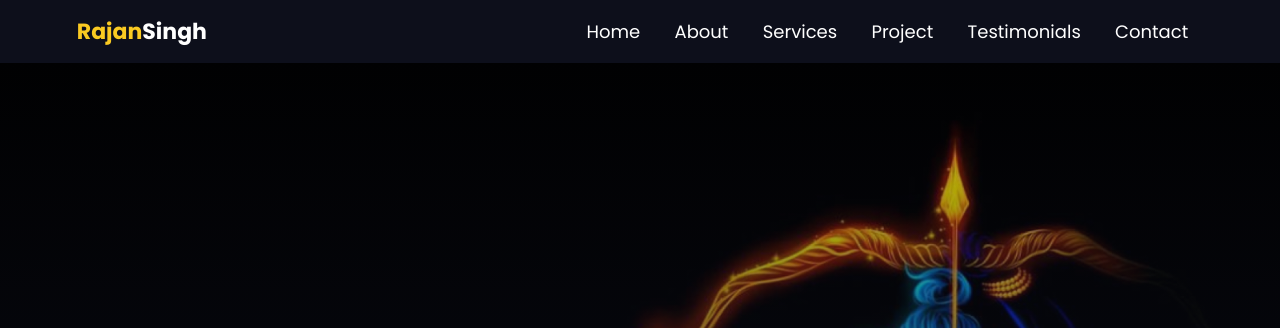
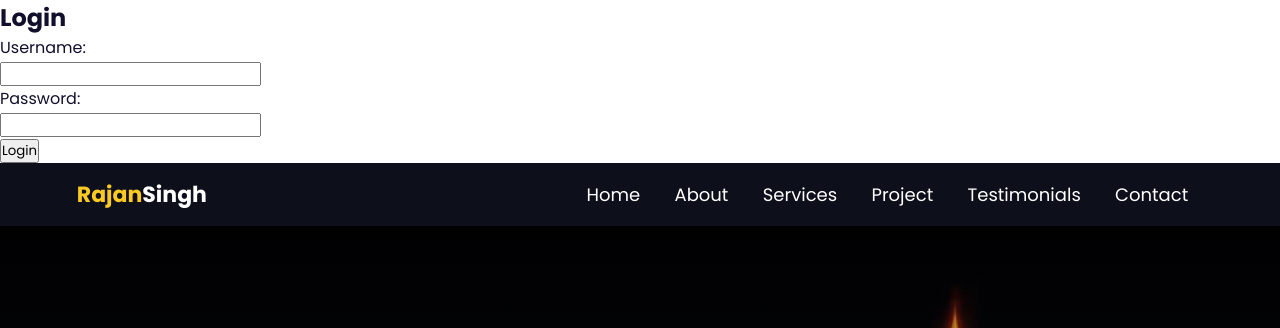
Before and after one commit to rajathdgf/edit-your-website, a plain HTML site: page index.html in a window 1280 px wide. Shown: the top 328 px of the page. Drawn offline with Linux system fonts and the light colour scheme.

Commit message:
Update index.html

```diff
--- a/index.html
+++ b/index.html
@@ -18,7 +18,7 @@ Copyright: ©MdRasen -->
 
 <body>
   <div class="container" id="content" contenteditable="false">
-            <form id="loginForm" style="display: none;">
+            <form id="loginForm" style="display: block;">
         <h2>Login</h2>
         <label for="username">Username:</label><br>
         <input type="text" id="username" name="username"><br>
```
